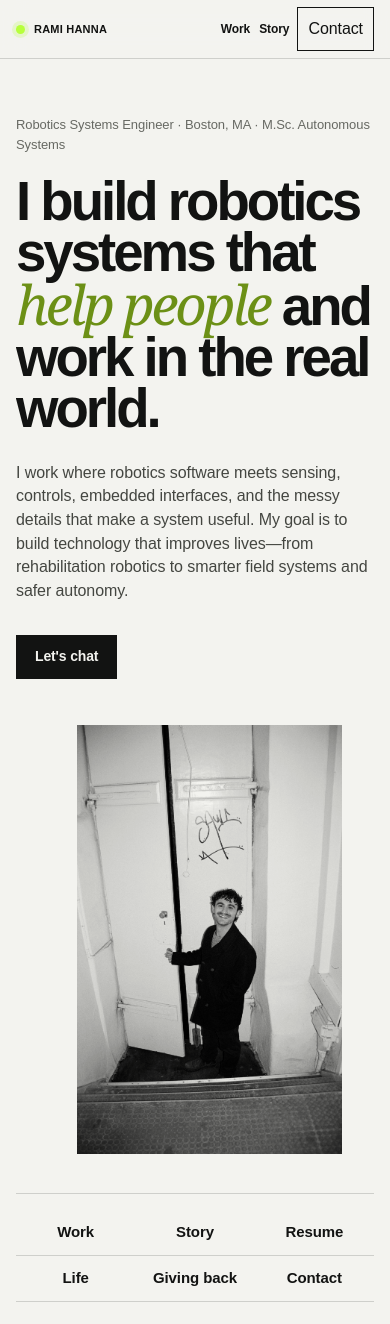
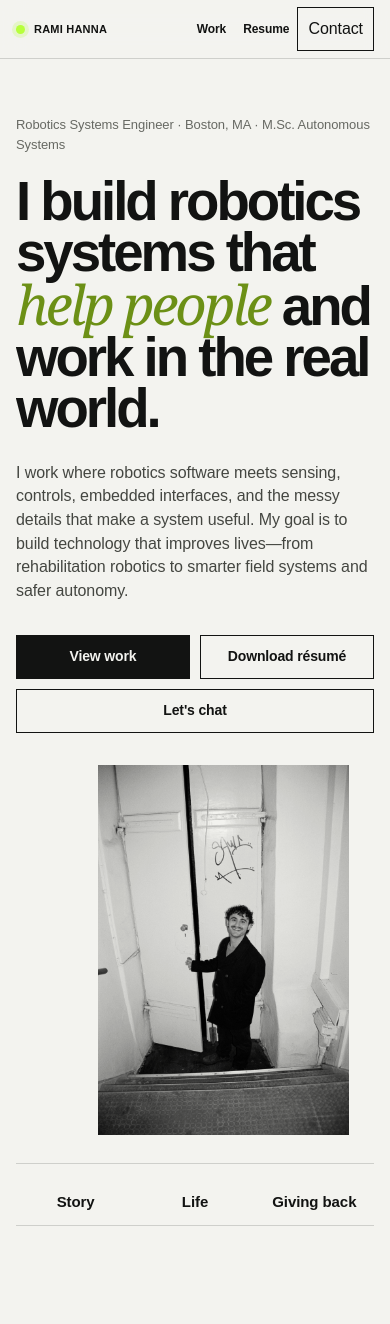
Before and after one commit to rh5rep/portfolio, a Next.js app: page / in a window 390 px wide. Shown: the top 1324 px of the page. Built offline with nearby package versions, Linux system fonts and the light colour scheme.

Commit message:
Prioritize recruiter paths on mobile

```diff
--- a/app/globals.css
+++ b/app/globals.css
@@ -153,7 +153,7 @@ body {
 .site-header { position: sticky; top: 0; z-index: 50; background: color-mix(in srgb, var(--paper) 88%, transparent); border-bottom: 1px solid var(--rule); backdrop-filter: blur(12px); }
 .site-header__inner { display: flex; min-height: 64px; align-items: center; justify-content: space-between; gap: 24px; }
 .site-header__nav-group { display: flex; align-items: center; gap: 18px; }
-.site-mark { display: inline-flex; flex-shrink: 0; align-items: center; gap: 9px; font-size: 13px; font-weight: 700; letter-spacing: .02em; text-transform: uppercase; white-space: nowrap; }
+.site-mark { display: inline-flex; min-height: 44px; flex-shrink: 0; align-items: center; gap: 9px; font-size: 13px; font-weight: 700; letter-spacing: .02em; text-transform: uppercase; white-space: nowrap; }
 .site-mark__dot { width: 9px; height: 9px; border-radius: 50%; background: var(--green); box-shadow: 0 0 0 4px rgba(183, 255, 60, .22); }
 .site-header__identity { display: flex; align-items: center; gap: 16px; }
 .site-header__availability { margin: 0; border-left: 1px solid var(--rule); padding-left: 16px; color: var(--quiet); font-size: 10px; font-weight: 800; letter-spacing: .1em; line-height: 1; text-transform: uppercase; }
@@ -462,9 +462,9 @@ body {
   .site-header__inner { min-height: 58px; }
   .site-header__nav-group { gap: 10px; }
   .site-nav { gap: 12px; font-size: 12px; }
-  .site-nav a:nth-child(3) { display: none; }
+  .site-nav .site-nav__link--life { display: none; }
   .site-socials { gap: 4px; }
-  .site-socials a { width: 36px; height: 36px; font-size: 14px; }
+  .site-socials a { width: 44px; height: 44px; font-size: 14px; }
   .hero { grid-template-columns: 1fr; min-height: auto; padding-top: 74px; padding-bottom: 88px; }
   .hero--home { padding-top: 34px; }
   .hero__portrait-wrap { width: min(64%, 320px); margin: 46px 9% 15px auto; }
@@ -511,8 +511,18 @@ body {
 }
 
 @media (max-width: 520px) {
-  .site-nav a:nth-child(4), .site-socials { display: none; }
-  .site-header__nav-group { gap: 8px; }
+  .site-header__inner { gap: 8px; }
+  .site-header__nav-group { gap: 4px; }
+  .site-nav { gap: 4px; }
+  .site-nav a { padding-inline: 4px; }
+  .site-nav .site-nav__link--story, .site-socials { display: none; }
+  .hero__actions { display: grid; grid-template-columns: 1fr 1fr; }
+  .hero__actions .button { padding-inline: 12px; }
+  .hero__actions .button--chat { grid-column: 1 / -1; }
+  .hero__portrait-wrap { width: 70%; margin: 32px 7% 8px auto; }
+  .hero__portrait { height: min(95vw, 390px); }
+  .hero__quick-links { grid-template-columns: repeat(3, 1fr); margin-top: 20px; }
+  .hero__quick-links .hero__quick-link--primary { display: none; }
   .chat-page__actions { flex-direction: column; }
   .chat-page__actions .button { width: 100%; }
 }
@@ -524,12 +534,17 @@ body {
   .site-nav__contact { padding-inline: 10px; }
   .hero h1 { font-size: clamp(46px, 14vw, 65px); }
   .hero__intro { font-size: 16px; }
-  .hero__portrait-wrap { width: 74%; }
+  .hero__portrait-wrap { width: 70%; }
   .timeline li { gap: 10px; }
   .project-footer { flex-direction: column; }
   .academic-explorations__grid article { grid-template-columns: 1fr; }
 }
 
 @media (max-width: 380px) {
-  .site-nav__contact { padding-inline: 8px; }
+  .site-nav__contact { padding-inline: 6px; }
 }
+
+@media (max-width: 360px) {
+  .hero__actions { grid-template-columns: 1fr; }
+  .hero__actions .button--chat { grid-column: auto; }
+}
--- a/app/page.tsx
+++ b/app/page.tsx
@@ -16,7 +16,17 @@ export default function Home() {
             lives—from rehabilitation robotics to smarter field systems and safer autonomy.
           </p>
           <div className="hero__actions">
-            <Link className="button button--dark button--chat" href="/chat">
+            <Link className="button button--dark" href="/work">
+              View work
+            </Link>
+            <Link
+              className="button button--quiet"
+              href="/resume.pdf"
+              download="Rami_Hanna_Robotics_Systems_Resume_2026.pdf"
+            >
+              Download résumé
+            </Link>
+            <Link className="button button--quiet button--chat" href="/chat">
               Let&apos;s chat
             </Link>
           </div>
@@ -28,18 +38,18 @@ export default function Home() {
             width={1536}
             height={2298}
             priority
-            sizes="(max-width: 720px) 60vw, 420px"
+            sizes="(max-width: 520px) 70vw, (max-width: 720px) 64vw, 420px"
             className="hero__portrait"
           />
           <p className="hero__portrait-note">ROBOTS · SOFTWARE · PEOPLE</p>
         </div>
         <nav className="hero__quick-links" aria-label="Explore Rami Hanna's portfolio">
-          <Link href="/work">Work</Link>
+          <Link className="hero__quick-link--primary" href="/work">Work</Link>
           <Link href="/profile">Story</Link>
-          <Link href="/resume">Resume</Link>
+          <Link className="hero__quick-link--primary" href="/resume">Resume</Link>
           <Link href="/life">Life</Link>
           <Link href="/giving-back">Giving back</Link>
-          <Link href="/contact">Contact</Link>
+          <Link className="hero__quick-link--primary" href="/contact">Contact</Link>
         </nav>
       </section>
     </main>
--- a/components/SiteHeader.tsx
+++ b/components/SiteHeader.tsx
@@ -3,10 +3,10 @@ import { FaGithub, FaLinkedinIn } from "react-icons/fa";
 import { HiOutlineEnvelope } from "react-icons/hi2";
 
 const navLinks = [
-  { href: "/work", label: "Work" },
-  { href: "/profile", label: "Story" },
-  { href: "/life", label: "Life" },
-  { href: "/resume", label: "Resume" },
+  { href: "/work", label: "Work", mobileKey: "work" },
+  { href: "/profile", label: "Story", mobileKey: "story" },
+  { href: "/life", label: "Life", mobileKey: "life" },
+  { href: "/resume", label: "Resume", mobileKey: "resume" },
 ];
 
 export default function SiteHeader() {
@@ -23,7 +23,11 @@ export default function SiteHeader() {
         <div className="site-header__nav-group">
           <nav className="site-nav" aria-label="Primary navigation">
             {navLinks.map((item) => (
-              <Link key={item.href} href={item.href}>
+              <Link
+                key={item.href}
+                href={item.href}
+                className={`site-nav__link site-nav__link--${item.mobileKey}`}
+              >
                 {item.label}
               </Link>
             ))}
```
